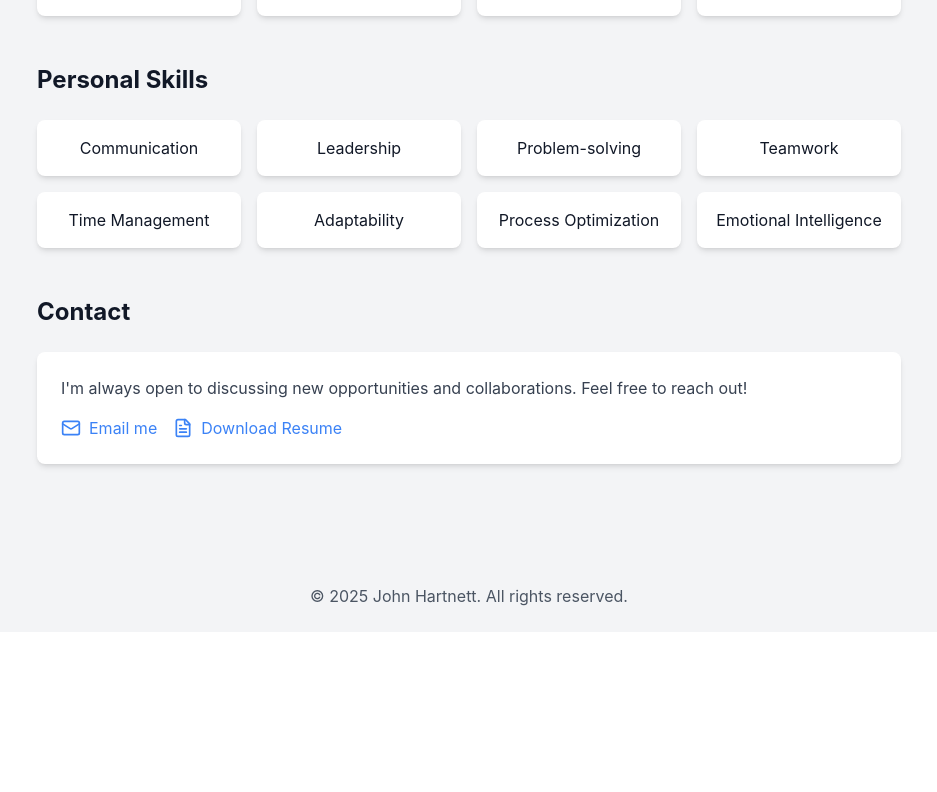
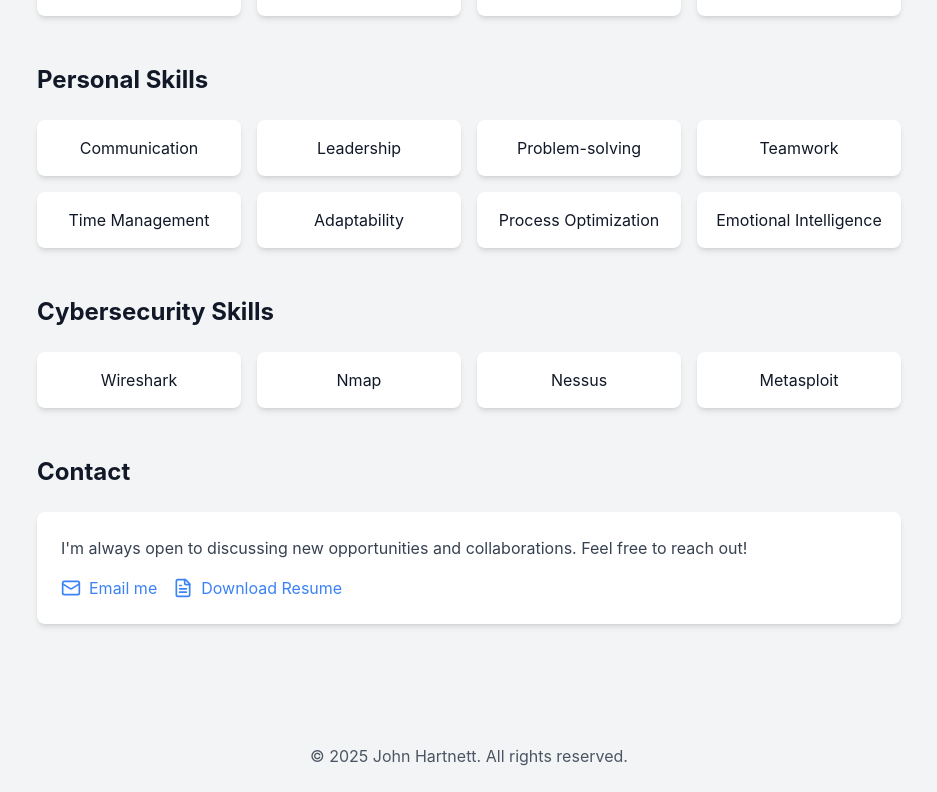
Before and after one commit to A1fr0mDay1/Portfolio-Website, a React (Create React App) app: page / in a window 1280 px wide. Shown: the part 1068-1860 px from the top of the page, without its empty margins (171-1108 px from the left). Before the commit the page ends 1700 px from the top, so only its background shows below. Built offline with nearby package versions, Linux system fonts and the light colour scheme.

Commit message:
added skills

```diff
--- a/src/App.jsx
+++ b/src/App.jsx
@@ -32,6 +32,9 @@ const Portfolio = () => {
             'Java', 'Python', 'HTML/CSS', 'JavaScript',
             'React', 'Git', 'ARM Assembly', 'SQL',
             'MongoDB', 'Neo4j', 'Excel', 'PowerPoint'
+        ],
+        cybersecurity: [
+            'Wireshark', 'Nmap', 'Nessus', 'Metasploit'
         ],
         personal: [
             'Communication', 'Leadership', 'Problem-solving', 'Teamwork',
@@ -178,6 +181,25 @@ const Portfolio = () => {
                     </div>
                 </section>
 
+                <section className="mb-12">
+                    <h2 className={`text-2xl font-bold mb-6 ${darkMode ? 'text-white' : 'text-gray-900'}`}>
+                        Cybersecurity Skills
+                    </h2>
+                    <div className="grid grid-cols-2 md:grid-cols-4 gap-4">
+                        {skills.cybersecurity.map((skill) => (
+                            <div
+                                key={skill}
+                                className={`p-4 rounded-lg text-center transition-colors ${darkMode
+                                        ? 'bg-gray-800 text-gray-300'
+                                        : 'bg-white shadow-md text-gray-900'
+                                    }`}
+                            >
+                                {skill}
+                            </div>
+                        ))}
+                    </div>
+                </section>
+
                 <section>
                     <h2 className={`text-2xl font-bold mb-6 ${darkMode ? 'text-white' : 'text-gray-900'}`}>Contact</h2>
                     <div className={`p-6 rounded-lg ${darkMode ? 'bg-gray-800' : 'bg-white shadow-md'}`}>
```
